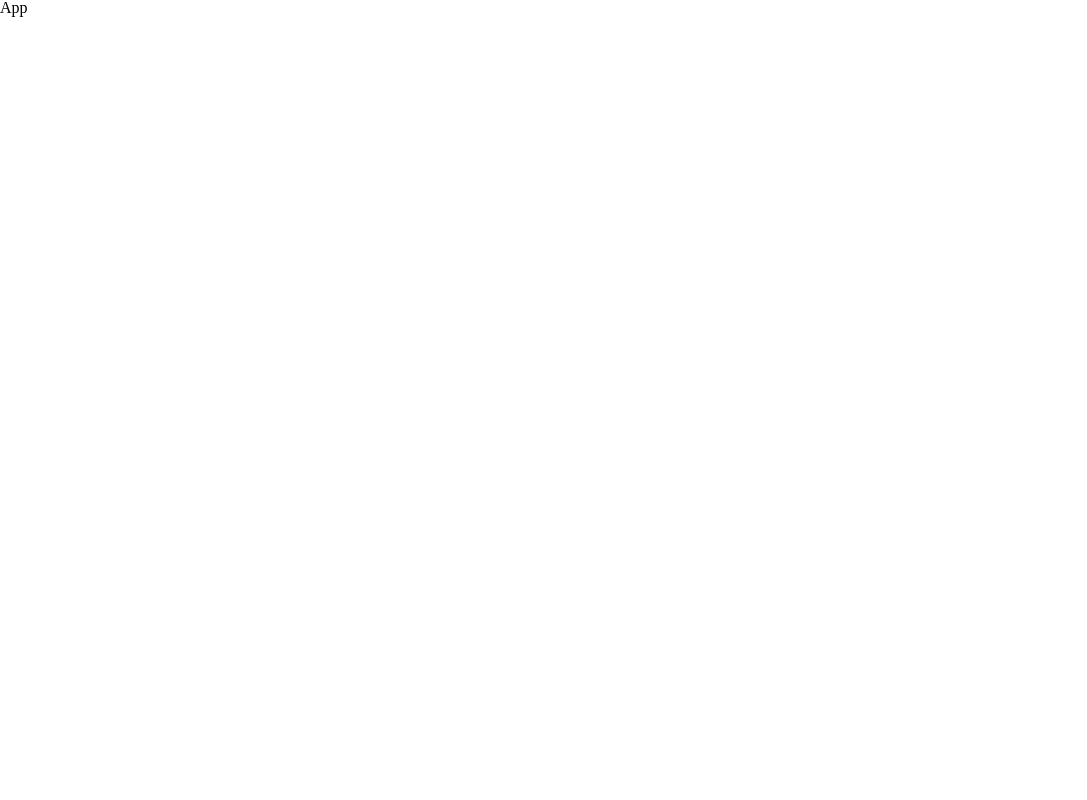
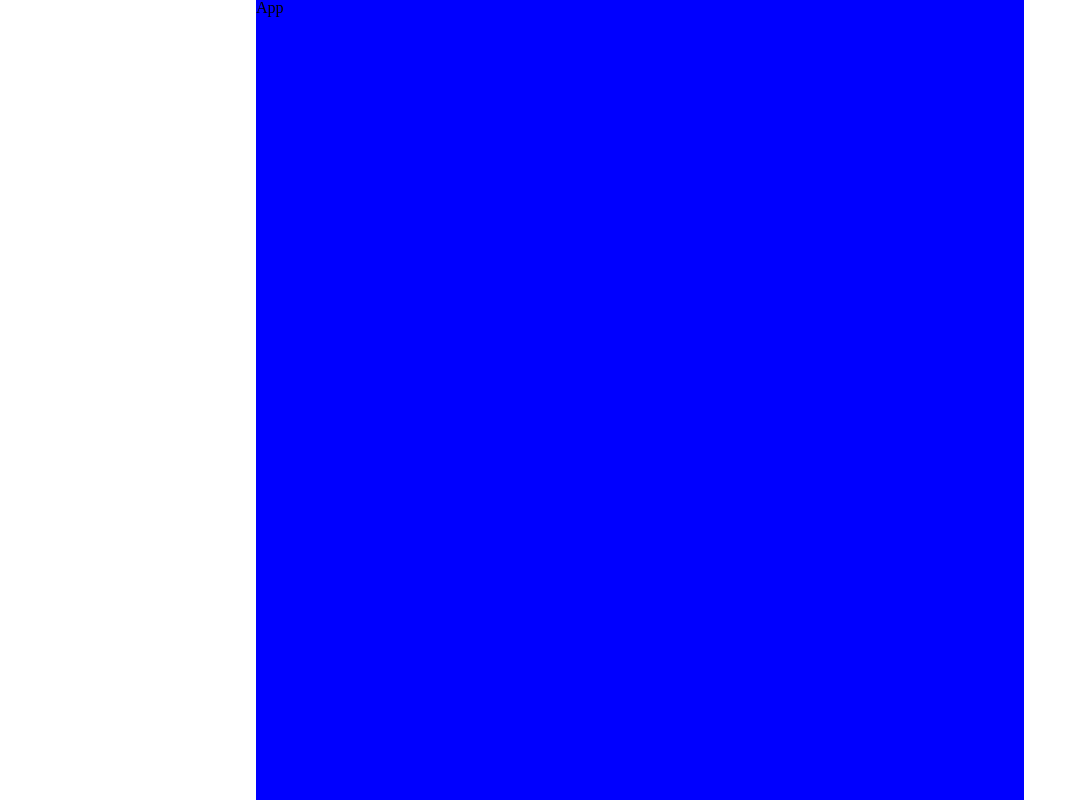
Before and after one commit to FoodieZone/Frontend, a React (Create React App) app: page / in a window 1280 px wide. Shown: the whole page, without its empty margins (0-1087 px from the left). Built offline with nearby package versions, Linux system fonts and the light colour scheme.

Commit message:
feat: 최대, 최소 width 설정

```diff
--- a/src/components/Layout/index.styles.ts
+++ b/src/components/Layout/index.styles.ts
@@ -1,5 +1,12 @@
 import styled from '@emotion/styled';
 
 export const S = {
-	Container: styled.main``,
+	Container: styled.main`
+		width: 100%;
+		height: 100vh;
+		min-width: 375px;
+		max-width: 768px;
+		margin: 0 auto;
+		background-color: blue;
+	`,
 };
```
